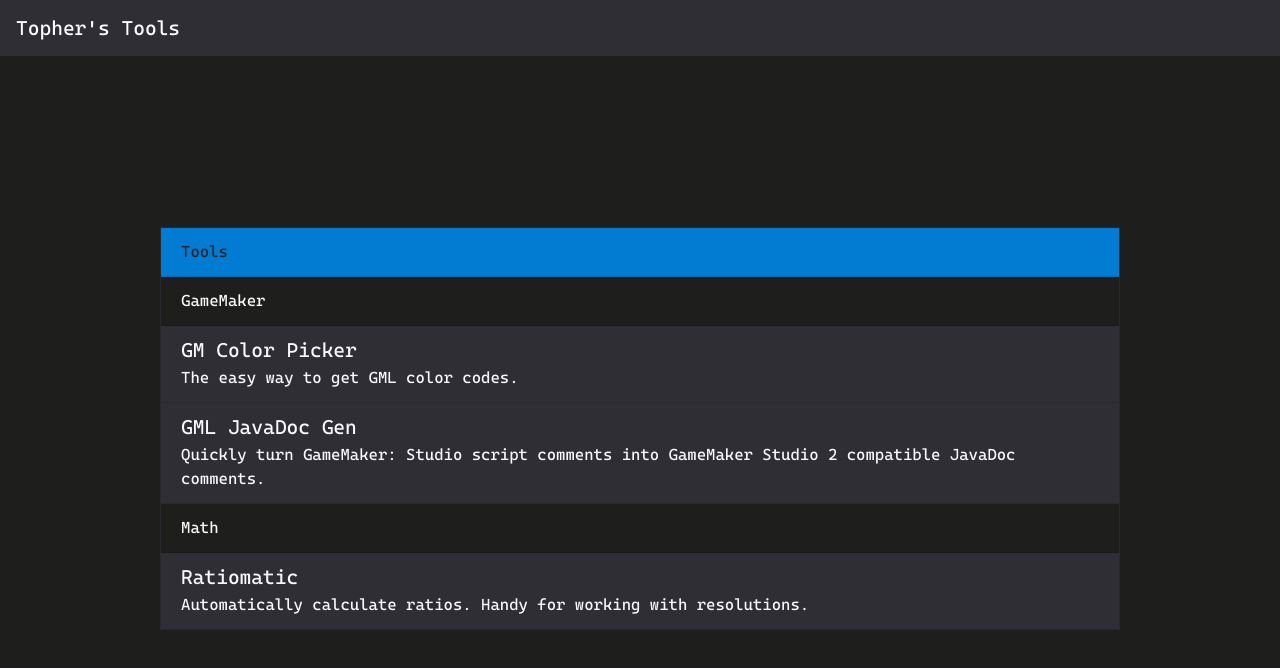
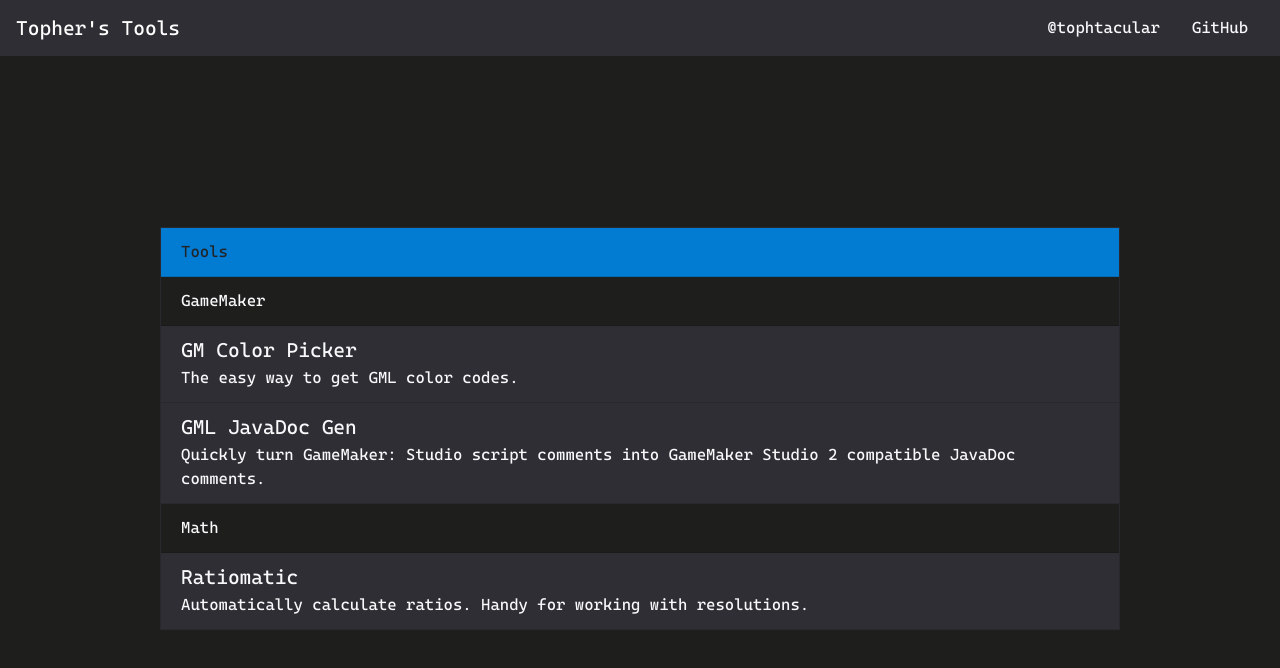
Before and after one commit to christopherwk210/tophers-tools-angular, an Angular app: page / in a window 1280 px wide. Shown: the top 668 px of the page. Built offline with nearby package versions, Linux system fonts and the light colour scheme; what ngx-color-picker would draw is missing.

Commit message:
Added links to navbar

```diff
--- a/src/app/components/navbar/navbar.component.html
+++ b/src/app/components/navbar/navbar.component.html
@@ -1,3 +1,7 @@
-<nav class="navbar navbar-dark bg-secondary">
+<nav class="navbar navbar-dark bg-secondary overflow-hidden">
   <a class="navbar-brand" routerLink="/">Topher's Tools</a>
+  <div>
+    <a href="https://twitter.com/tophtacular" target="_blank" class="text-light p-3">@tophtacular</a>
+    <a href="https://github.com/christopherwk210/tophers-tools" target="_blank" class="text-light p-3">GitHub</a>
+  </div>
 </nav>
```
